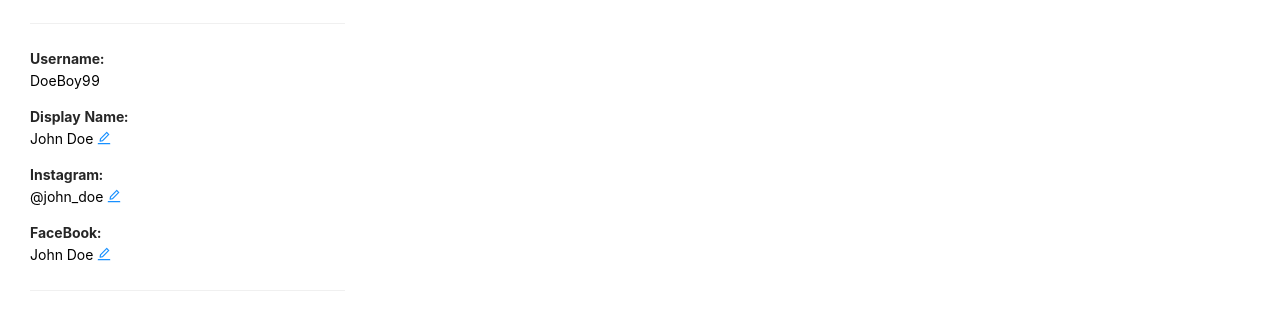
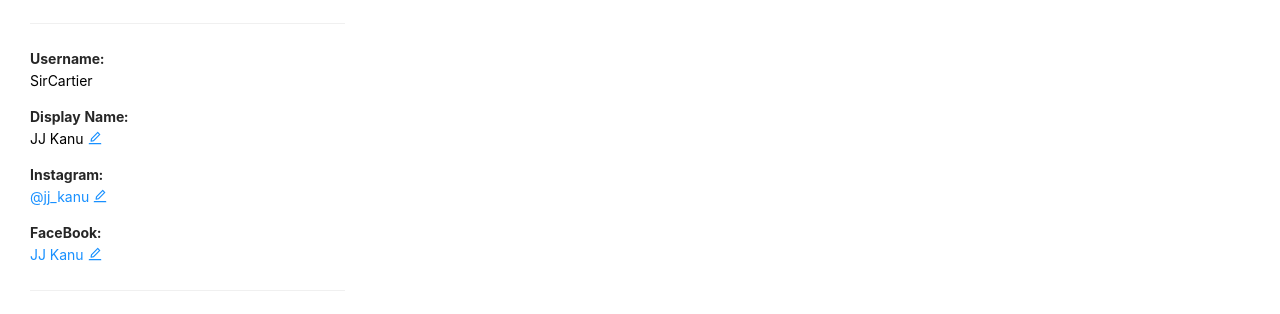
Before and after one commit to bianca-pokhrel/clubscus, a React (Create React App) app in the folder clubs/: page /user/profile in a window 1280 px wide. Shown: the part 460-774 px from the top of the page. Built offline with nearby package versions, Linux system fonts and the light colour scheme.

Commit message:
Added Posts and users to fake db, made myself the user in userinfo

```diff
--- a/clubs/src/App.js
+++ b/clubs/src/App.js
@@ -101,36 +101,53 @@ const clubsData = [
 	{
 		groupName: "CSC309 Project Group",
 		description: "This is a group for the project",
-		banner: "banner.jpg",
-		founder: "Some guy",
-		started: "2020/09/25",
+		banner: "https://coursework.vschool.io/content/images/2017/09/JavaScriptBanner.png",
+		founder: "Suguru Seo",
+		started: "2021/01/25",
 		url: "/csc309projectgroup",
 
 		members: [
 			{
 				id: 0,
-				name: "Suguru Jones",
-				instagram: "@SugureS",
-				facebook: "SUguru Jones",
-				profilePicture: "https://hungarytoday.hu/wp-content/uploads/2018/02/18ps27.jpg"
+				name: "Suguru Seo",
+				instagram: "@Sug_Seo",
+				facebook: "Suguru Seo",
+				profilePicture: "https://avatars.githubusercontent.com/u/26561677?s=460&u=0e76846367b28095f4225089da95fe734561eded&v=4"
 			},
 			{
 				id: 1,
-				name: "JJ Freleng",
-				instagram: "@jj_free",
-				facebook: "JJ Freleng",
-				profilePicture: "https://hungarytoday.hu/wp-content/uploads/2018/02/18ps27.jpg"
+				name: "JJ Kanu",
+				instagram: "@jj_kanu",
+				facebook: "JJ Kanu",
+				profilePicture: "https://avatars.githubusercontent.com/u/62584273?s=460&u=8279555aeefd86b8fba6398f02f1dfa8fa51c5cf&v=4"
+			},
+			{
+				id: 2,
+				name: "Bianca Pokhrel",
+				instagram: "@biancapokhrel",
+				facebook: "Bianca Pokhrel",
+				profilePicture: "https://avatars.githubusercontent.com/u/45080709?s=460&u=33064b15b5b579af2b9029b72779a4a5321b0e19&v=4"
+			},
+			{
+				id: 3,
+				name: "Nicolas Ruiz",
+				instagram: "@nic_ruiz",
+				facebook: "Nicolas Ruiz",
+				profilePicture: "https://avatars.githubusercontent.com/u/24924293?s=460&v=4"
 			}
 		],
 		links: [{name: "Test", url: "test"}, {name: "About Us", url: "about"}],
-		posts: [],
+		posts: [
+			{id: 0, title: "Progress Update", text: "Hey Guys! Just letting you know I just added some arbitrary post to the temp database. I still need to put it in another file though.", image:"", date: '2021-03-06', comments: [{id: 0, msg: "hello this is a comment", date: "2020-01-12"}], likes: ["Tom","Dick", "Larry"]},
+			{id: 1, title: "Progress Update 2", text: "Also changed up a few things to User Info component so make sure to pull!", image:"", date: '2021-03-07', comments: [{id: 0, msg: "hello this is a comment", date: "2020-01-12"}], likes: ["Tom"]},
+		],
 		club: false
 	},
     {
 		groupName: "UofT Puppies Club",
 		description: "The puppies of UofT!",
-		banner: "banner.jpg",
-		founder: "Some guy",
+		banner: "https://images.fineartamerica.com/images/artworkimages/mediumlarge/1/various-dogs-horizontal-web-banner-susan-schmitz.jpg",
+		founder: "Air Bud",
 		started: "2020/09/26",
 		url: "/uoftpuppiesclub",
 
@@ -140,46 +157,66 @@ const clubsData = [
 				name: "Milo Jones",
 				instagram: "@milo_jones",
 				facebook: "Milo J",
-				profilePicture: "https://hungarytoday.hu/wp-content/uploads/2018/02/18ps27.jpg"
+				profilePicture: "https://i.pinimg.com/originals/0d/8a/22/0d8a22def593c688f7d32dff3e65b74f.jpg"
 			},
 			{
 				id: 1,
 				name: "Rocky Freleng",
 				instagram: "@rocky_frel",
 				facebook: "Rocky Freleng",
-				profilePicture: "https://hungarytoday.hu/wp-content/uploads/2018/02/18ps27.jpg"
-			}
+				profilePicture: "https://images.theconversation.com/files/319375/original/file-20200309-118956-1cqvm6j.jpg?ixlib=rb-1.1.0&q=45&auto=format&w=1200&h=900.0&fit=crop"
+			},
+			{
+				id: 2,
+				name: "JJ Kanu",
+				instagram: "@jj_kanu",
+				facebook: "JJ Kanu",
+				profilePicture: "https://avatars.githubusercontent.com/u/62584273?s=460&u=8279555aeefd86b8fba6398f02f1dfa8fa51c5cf&v=4"
+			},
 		],
 		links: [{name: "Test", url: "test"}, {name: "About Us", url: "about"}],
-		posts: [],
+		posts: [
+			{id: 0, title: "Puppy Post Friday", text: "Puppy Appreciation Post", image:"https://static.stacker.com/s3fs-public/styles/properly_sized_image/s3/2020-03/English%20Lab%20Puppy%20%281%29_0.png", date: '2021-03-06', comments: [{id: 0, msg: "hello this is a comment", date: "2020-01-12"}], likes: ["Tom","Dick", "Larry"]},
+			{id: 1, title: "Puppy Post Saturday", text: "Everyday is puppy appreciation lol.", image:"https://hips.hearstapps.com/countryliving.cdnds.net/17/47/1511194376-cavachon-puppy-christmas.jpg", date: '2021-03-07', comments: [{id: 0, msg: "hello this is a comment", date: "2020-01-12"}], likes: ["Tom"]},
+		],
 		club: true
 	},
     {
 		groupName: "Attack On Titan Fanclub",
 		description: "Talk about some weeb stuff",
-		banner: "banner.jpg",
-		founder: "Some guy",
+		banner: "https://i.pinimg.com/originals/87/71/7a/87717a0d118ae40f75467b8fbb452e04.jpg",
+		founder: "Isayama",
 		started: "2020/09/28",
 		url: "/attackontitanfanclub",
 
 		members: [
 			{
 				id: 0,
-				name: "Eren Jones",
+				name: "Eren Yeager",
 				instagram: "@eren_titan",
-				facebook: "Eren Jones",
-				profilePicture: "https://hungarytoday.hu/wp-content/uploads/2018/02/18ps27.jpg"
+				facebook: "Eren Yeager",
+				profilePicture: "https://64.media.tumblr.com/77a21e91593418fbbba5897efd60d410/a7737d816595f58d-d8/s250x400/0072d174042906a318b36c24a7d246d24268e447.jpg"
 			},
 			{
 				id: 1,
-				name: "Mikasa Freleng",
+				name: "Mikasa Ackermann",
 				instagram: "@mikasaaa",
-				facebook: "Mikasa Freleng",
-				profilePicture: "https://hungarytoday.hu/wp-content/uploads/2018/02/18ps27.jpg"
-			}
+				facebook: "Mikasa Ackermann",
+				profilePicture: "https://pm1.narvii.com/6728/2cfefac17df8aa295e4a3088f41863d781122a82v2_hq.jpg"
+			},
+			{
+				id: 2,
+				name: "JJ Kanu",
+				instagram: "@jj_kanu",
+				facebook: "JJ Kanu",
+				profilePicture: "https://avatars.githubusercontent.com/u/62584273?s=460&u=8279555aeefd86b8fba6398f02f1dfa8fa51c5cf&v=4"
+			},
 		],
 		links: [{name: "Test", url: "test"}, {name: "About Us", url: "about"}],
-		posts: [],
+		posts: [
+			{id: 0, title: "This Weeks Episode", text: "I'm not even gonna put actual spoilers here, GO WATCH THE SHOW, IT'S AMAZING!", image:"", date: '2021-03-07', comments: [{id: 0, msg: "hello this is a comment", date: "2020-01-12"}], likes: ["Tom","Dick", "Larry"]},
+			{id: 1, title: "This Weeks Episode", text: "Crazy! Really great VA from Gabi and Kaya. What are your thoughts for next week's ep?", image:"https://otakukart.com/wp-content/uploads/2021/02/Attack-on-Titan-Season-4-Episode-12-Cover-1.jpg", date: '2021-02-28', comments: [{id: 0, msg: "hello this is a comment", date: "2020-01-12"}], likes: ["Tom"]},
+		],
 		club: false
 	},
 	{
--- a/clubs/src/components/ClubPageComponents/MemberModal.js
+++ b/clubs/src/components/ClubPageComponents/MemberModal.js
@@ -16,8 +16,8 @@ class MemberModal extends React.Component {
                         <img width="300px" height="300px" src={this.props.profilePicture} alt="profilePic"/>
                     </div>
                 <Divider />
-                    <span className="infoHeader">Instagram:</span> <Paragraph><a href={`https://www.instagram.com/${this.props.instagram}`}>{this.props.instagram}</a></Paragraph>
-                    <span className="infoHeader">FaceBook:</span> <Paragraph><a href="https://www.facebook.com/">{this.props.facebook}</a></Paragraph>
+                    <span className="infoHeader">Instagram:</span> <Paragraph><a href={`https://www.instagram.com/${this.props.instagram.substring(1)}`} target="_blank">{this.props.instagram}</a></Paragraph>
+                    <span className="infoHeader">FaceBook:</span> <Paragraph><a href={`https://www.facebook.com/${this.props.facebook.replace(/\s/g, '')}`} target="_blank">{this.props.facebook}</a></Paragraph>
             </div>
         )
   	}
--- a/clubs/src/components/ProfilePage/UserInfo.js
+++ b/clubs/src/components/ProfilePage/UserInfo.js
@@ -7,11 +7,11 @@ const { Paragraph } = Typography;
 
 // Temp User Info, Would be called from server
 let userData = {
-    username: "DoeBoy99",
-    name: "John Doe",
-    instagram: "@john_doe",
-    facebook: "John Doe",
-    profilePicture: "https://hungarytoday.hu/wp-content/uploads/2018/02/18ps27.jpg"
+    username: "SirCartier",
+    name: "JJ Kanu",
+    instagram: "@jj_kanu",
+    facebook: "JJ Kanu",
+    profilePicture: "https://avatars.githubusercontent.com/u/62584273?s=460&u=8279555aeefd86b8fba6398f02f1dfa8fa51c5cf&v=4"
 }
 
 
@@ -42,22 +42,20 @@ class UserInfo extends React.Component{
         return(
             <div id="profileInfoContainer">
                     <div id="imageContainer">
-                        {/* <div id="preview"></div>
-                        <button
-                            id="upload-button"
-                            aria-label="upload image"
-                            aria-describedby="image"
-                        >
-                            🙂
-                        </button> */}
                         <input type="file" name="image" id="image" accept="image/*" />
                         <img width="300px" height="300px" src={profilePicture} alt="Harold"/>
                     </div>
                 <Divider />
                     <span className="infoHeader">Username:</span> <Paragraph className="infoLine">{username}</Paragraph>
                     <span className="infoHeader">Display Name:</span> <Paragraph className="infoLine" editable={{ onChange: this.handleNameChange }}>{name}</Paragraph>
-                    <span className="infoHeader">Instagram:</span> <Paragraph className="infoLine" editable={{ onChange: this.handleInstaChange }}>{instagram}</Paragraph>
-                    <span className="infoHeader">FaceBook:</span> <Paragraph className="infoLine" editable={{ onChange: this.handleFaceBookChange }}>{facebook}</Paragraph>
+                    <span className="infoHeader">Instagram:</span>
+                    <Paragraph className="infoLine" editable={{ onChange: this.handleInstaChange }}>
+                        <a href={`https://www.instagram.com/${instagram.substring(1)}`} target="_blank">{instagram}</a>
+                    </Paragraph>
+                    <span className="infoHeader">FaceBook:</span>
+                    <Paragraph className="infoLine" editable={{ onChange: this.handleFaceBookChange }}>
+                        <a href={`https://www.facebook.com/${facebook.replace(/\s/g, '')}`} target="_blank">{facebook}</a>
+                    </Paragraph>
                 <Divider />
                     <div id="logOutContainer">
                         <Link to="/">
```
